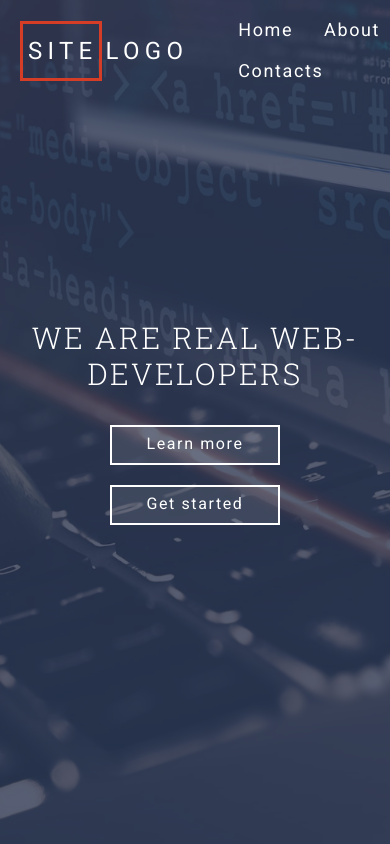
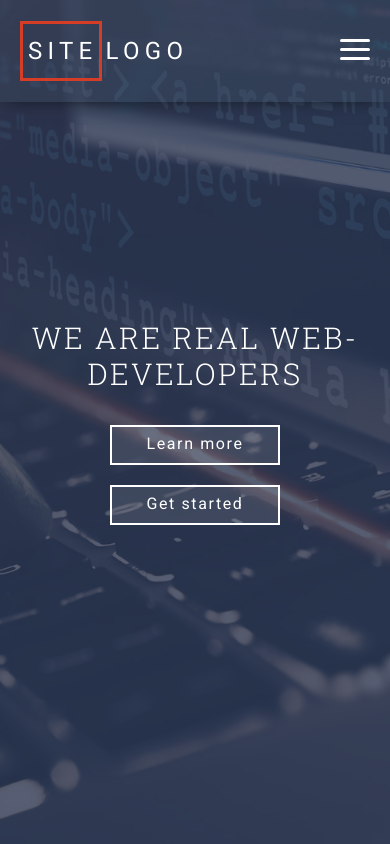
Before and after one commit to prafessor/GridTraining, a website: page index.html in a window 390 px wide. Shown: the top 844 px of the page. Drawn offline with Linux system fonts and the light colour scheme.

Commit message:
finished classwork + scss comb

```diff
--- a/assets/js/main.js
+++ b/assets/js/main.js
@@ -1,9 +1,4 @@
-
-// $(document).ready(function () {
-
-//   $('.header-navbar__hamburger').on('click', function () {
-//     $(this).toggleClass('active');
-//     $('.header-navbar__list').toggleClass('active');
-//   });
-
-// });
+$('.header-navbar__btn').on('click', function(){
+    $(this).toggleClass('active');
+    $('.header-navbar__list').stop(true, true).fadeToggle(500);
+});
--- a/assets/scss/components/header/_header-menu.scss
+++ b/assets/scss/components/header/_header-menu.scss
@@ -8,6 +8,12 @@
   right: 0;
   left: 0;
 
+  @include md {
+    background-color: rgba($color-gray-dark, 0.25);
+
+    @include box-shadow;
+  }
+
   &__container {
     display: grid;
     align-items: center;
--- a/assets/scss/components/header/_header-navbar.scss
+++ b/assets/scss/components/header/_header-navbar.scss
@@ -3,10 +3,109 @@
 
 .header-navbar {
   &__btn {
+    position: relative;
+
+    width: 30px;
+    height: 23px;
+    margin: 25px 0 25px auto;
+
+    cursor: pointer;
+    transition: 0.5s ease-in-out;
+    transform: rotate(0deg);
+
+    @include md-min {
       display: none;
     }
 
+    &.active span {
+      &:nth-child(1),
+      &:nth-child(6) {
+        transform: rotate(45deg);
+      }
+
+      &:nth-child(2),
+      &:nth-child(5) {
+        transform: rotate(-45deg);
+      }
+
+      &:nth-child(1) {
+        top: 3.5px;
+        left: 2.5px;
+      }
+
+      &:nth-child(2) {
+        top: 3.5px;
+        left: calc(50% - 1.5px);
+      }
+
+      &:nth-child(3) {
+        left: -50%;
+
+        opacity: 0;
+      }
+
+      &:nth-child(4) {
+        left: 100%;
+
+        opacity: 0;
+      }
+
+      &:nth-child(5) {
+        top: 14.5px;
+        left: 2.5px;
+      }
+
+      &:nth-child(6) {
+        top: 14.5px;
+        left: calc(50% - 1.5px);
+      }
+    }
+
+    &-row {
+      position: absolute;
+
+      display: block;
+
+      width: 50%;
+      height: 3px;
+
+      transition: 0.25s ease-in-out;
+      transform: rotate(0deg);
+
+      opacity: 1;
+      background: $color-white;
+
+      &:nth-child(even) {
+        left: 50%;
+
+        border-radius: 0 3px 3px 0;
+      }
+
+      &:nth-child(odd) {
+        left: 0;
+
+        border-radius: 3px 0 0 3px;
+      }
+
+      &:nth-child(1),
+      &:nth-child(2) {
+        top: 0;
+      }
+
+      &:nth-child(3),
+      &:nth-child(4) {
+        top: 9px;
+      }
+
+      &:nth-child(5),
+      &:nth-child(6) {
+        top: 18px;
+      }
+    }
+  }
+
   &__list {
+    @include md-min {
       display: grid;
       justify-content: end;
 
@@ -14,15 +113,40 @@
       grid-template-columns: repeat(auto-fit, minmax(40px, max-content));
       @include unlist(0 -10px 0 0);
     }
+    @include md {
+      position: absolute;
+      top: 100%;
+      right: $gap;
 
+      display: none;
+
+      text-align: right;
+
+      background-color: rgba($color-gray-dark, 0.9);
+
+      @include box-shadow;
+      @include unlist;
+    }
+  }
+
+  &__item {
+    margin: $gap $gap-sm;
+  }
 
   &__link {
-    padding: $gap $gap-sm;
+    display: block;
 
     transition: color 0.5s;
     letter-spacing: 0.09em;
 
     font-size: 1.125rem;
+
+    @include md-min {
+      padding: $gap $gap-sm;
+    }
+    @include md {
+      padding: $gap-sm $gap;
+    }
 
     &:hover,
     &:focus {
--- a/assets/scss/mixins/_mixins.scss
+++ b/assets/scss/mixins/_mixins.scss
@@ -1,3 +1,5 @@
+@use "../../presets" as *;
+
 @mixin text-shortener {
   display: block;
   overflow: hidden;
@@ -47,5 +49,5 @@
 }
 
 @mixin box-shadow {
-  box-shadow: -3px 3px 20px -10px darken($color-gray-dark, 40%);
+  box-shadow: -3px 3px 20px -10px $color-black;
 }
--- a/assets/scss/presets/_skin.scss
+++ b/assets/scss/presets/_skin.scss
@@ -4,4 +4,5 @@ $color-highlight: #d53d27;
 $color-gray: #637588;
 $color-gray-light: #e5e5e5;
 $color-gray-dark: #44596e;
+$color-black: #000000;
 $color-white: #ffffff;
--- a/index.html
+++ b/index.html
@@ -20,7 +20,7 @@
 
   <!-- Код пишем здесь -->
 
-  <header class="header">
+  <header class="header" style="background-image: url(assets/img/img-header.png)">
 
     <div class="header-content">
       <div class="header-content__container">
@@ -46,6 +46,9 @@
             <span class="header-navbar__btn-row"></span>
             <span class="header-navbar__btn-row"></span>
             <span class="header-navbar__btn-row"></span>
+            <span class="header-navbar__btn-row"></span>
+            <span class="header-navbar__btn-row"></span>
+            <span class="header-navbar__btn-row"></span>
           </div>
           <ol class="header-navbar__list">
             <li class="header-navbar__item">
@@ -63,7 +66,7 @@
       </div>
     </div>
 
-    <div class="header-overlay"></div>
+    <div class="header-overlay" style="opacity: 0.8; background-color: #2d3651;"></div>
   </header>
   <main>
     <section class="skills">
```
Also changed, not shown: assets/css/style.css, assets/scss/components/skills/_index.scss (line endings or trailing spaces). Lines whose indentation alone changed are shown as unchanged.
